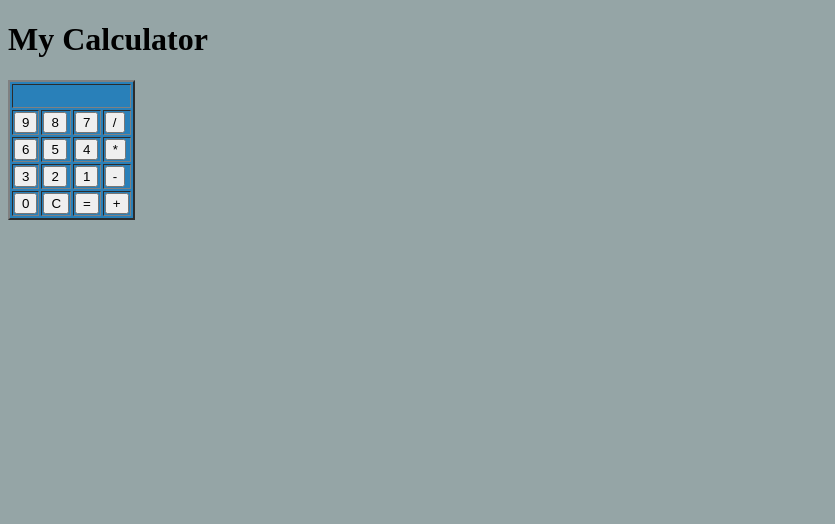
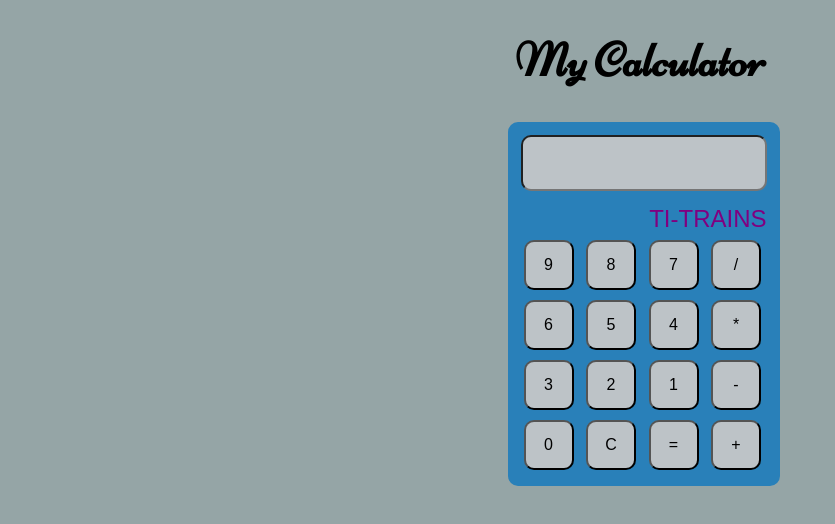
Before and after one commit to XxRawrrrxX/javascript-html-calculator, a plain HTML site: page index.html in a window 1280 px wide. Shown: the whole page, without its empty margins (0-835 px from the left). Drawn offline with Linux system fonts and the light colour scheme; a web font is replaced by a local one.

Commit message:
added text input so user can type or something hehe

```diff
--- a/index.html
+++ b/index.html
@@ -3,14 +3,17 @@
     <head>
        <title>My Calculator</title>
        <link rel="stylesheet" href="style.css" type="text/css" />
+       <link href="https://fonts.googleapis.com/css?family=Carme" rel="stylesheet">
+       <link href="https://fonts.googleapis.com/css?family=Niconne" rel="stylesheet">
     </head>
     <body>
         <h1 id="title">My Calculator</h1>
         <div id="keypad">
-           <table border="2">
+           <table>
                <tr>
-                   <td colspan="4" id="display-bar" height="20px"></td>
+                   <td colspan="4" height="20px"><div><input type="text" id="display-bar"/></div></td>
                </tr>
+                  <td colspan="4"><div id="calculator-brand">TI-TRAINS</div></td>
                <tr>
                    <td><input type="button" value="9" onclick="display(9)"/></td>
                    <td><input type="button" value="8" onclick="display(8)"/></td>
--- a/script.js
+++ b/script.js
@@ -1,12 +1,12 @@
 function clearDisplay(){
-    document.getElementById("display-bar").innerHTML = "";
+    document.getElementById("display-bar").value = "";
 }
 
 function display(userInput){
-    document.getElementById("display-bar").innerHTML += userInput;
+    document.getElementById("display-bar").value += userInput;
 }
 
 function calculate(){
-    var answer = eval(document.getElementById("display-bar").innerHTML);
-    document.getElementById("display-bar").innerHTML = answer
+    var answer = eval(document.getElementById("display-bar").value);
+    document.getElementById("display-bar").value = answer;
 }
--- a/style.css
+++ b/style.css
@@ -2,6 +2,54 @@ body{
     background-color: #95a5a6;
 }
 
+h1{
+    text-align: center;
+    font-family: 'Niconne', cursive;
+    font-size: 3em;
+}
+
+#calculator-brand{
+    text-align: right;
+    color: purple;
+    font-size: 1.5em;
+   font-family: 'Carme', sans-serif;
+
+}
+
+#keypad{
+    width: 265px;
+    margin-left: auto;
+    margin-right: auto;
+}
+
 table{
     background-color: #2980b9;
+    border-radius: 10px;
+    padding:10px;
+
+
 }
+
+#display-bar{
+    background-color: #bdc3c7;
+    margin-bottom: 10px;
+    height: 50px;
+    width:235px;
+    font-size: 2em;
+    font-family: 'Carme', sans-serif;
+    overflow: hidden;
+    white-space: nowrap;
+    border-radius: 10px;
+    padding-left: 5px;
+
+
+}
+
+input[type=button]{
+    background-color: #bdc3c7;
+    height: 50px;
+    width: 50px;
+    font-size: 1em;
+    border-radius: 10px;
+    margin: 3px;
+}
```
